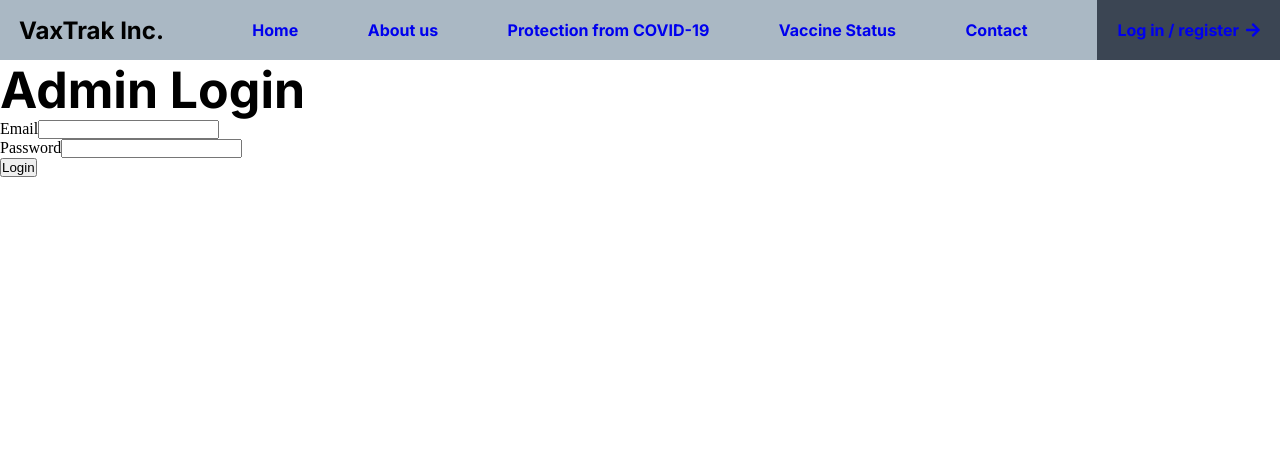
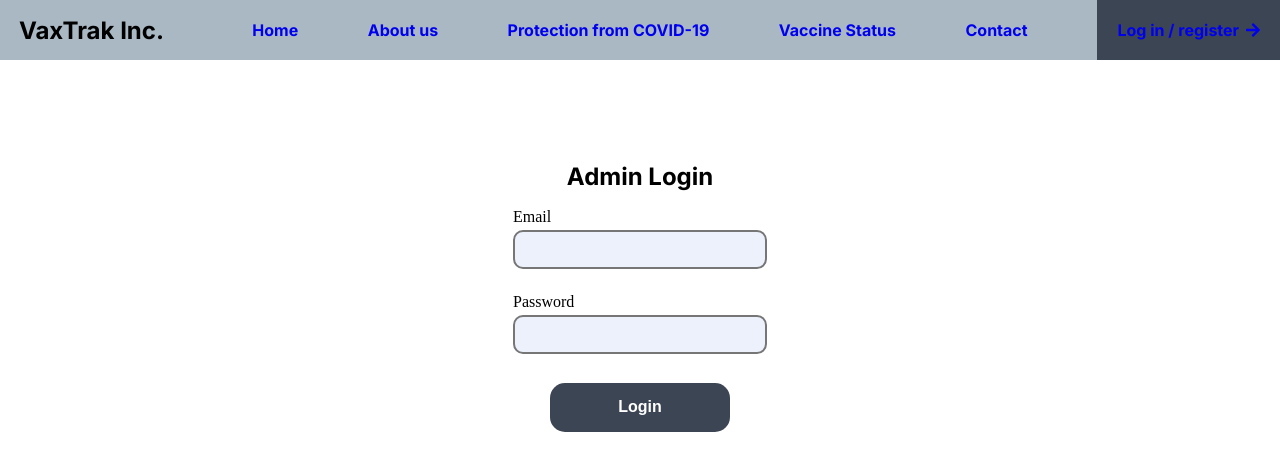
Before and after one commit to suppaGonzal0/COVID-19-Tracker-and-Vaccine-Registration-System, a React (Create React App) app in the folder client/: page /adminLogin in a window 1280 px wide. Shown: the top 470 px of the page. Built offline with nearby package versions, Linux system fonts and the light colour scheme; the HTML template or start-up script is replaced by a standard one.

Commit message:
admin login complete

```diff
--- a/client/src/admin/adminLogin.js
+++ b/client/src/admin/adminLogin.js
@@ -19,32 +19,42 @@ export default function AdminLogin() {
             } else {
                 localStorage.setItem("admin", "verified");
                 console.log(response);
-                window.location.pathname="/applicantList"
+                window.location.pathname = "/applicantList"
             }
         });
     };
+
+    const tryAgain = () => {
+        window.location.reload(false)
+    }
+
     return (
-        <>
-            <h1>Admin Login</h1>
-            <form onSubmit={adminLogin}>
-                <div className="field">
+        <div className='loginCard'>
+            <div className='loginBox'>
+                <h2 className='loginH'>Admin Login</h2>
+                <form className='loginForm' onSubmit={adminLogin}>
+                    <div className="loginField">
                         <label>Email</label>
-                    <input type="text"
+                        <input className='loginInp' type="text"
                             onChange={(e) => {
                                 setEmail(e.target.value);
                             }} />
                     </div>
 
-                <div className="field">
+                    <div className="loginField">
                         <label>Password</label>
-                    <input type="password"
+                        <input className='loginInp' type="password"
                             onChange={(e) => {
                                 setPassword(e.target.value);
                             }} />
                     </div>
+                    <div className="loginErr">
                         <h3 className="alert">{loginErr}</h3>
-                <input type="submit" value="Login" />
+                        {loginErr ? <button className="errBtn" onClick={tryAgain}>  Try Again?</button> : null}
+                    </div>
+                    <input type="submit" value="Login" className='loginButton' />
                 </form>
-        </>
+            </div>
+        </div>
     )
 }
```
Lines whose indentation alone changed are shown as unchanged.
